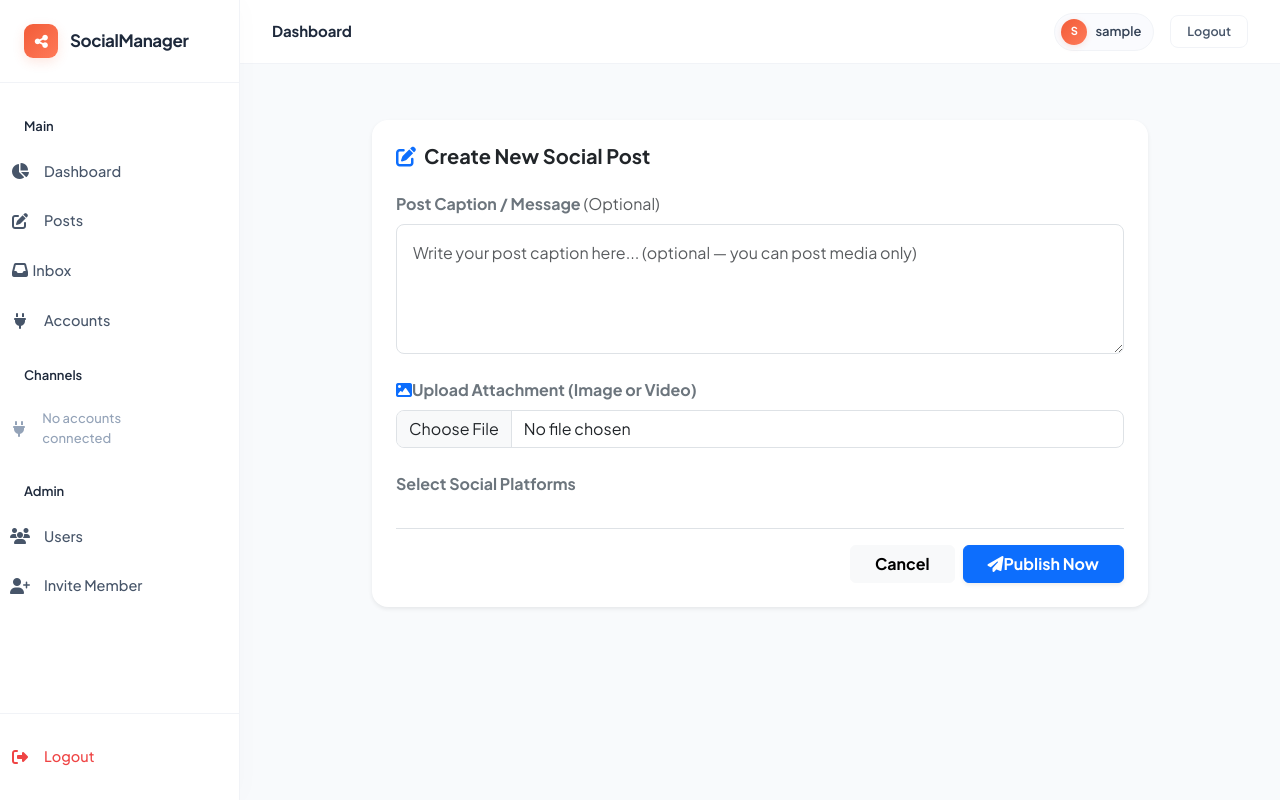
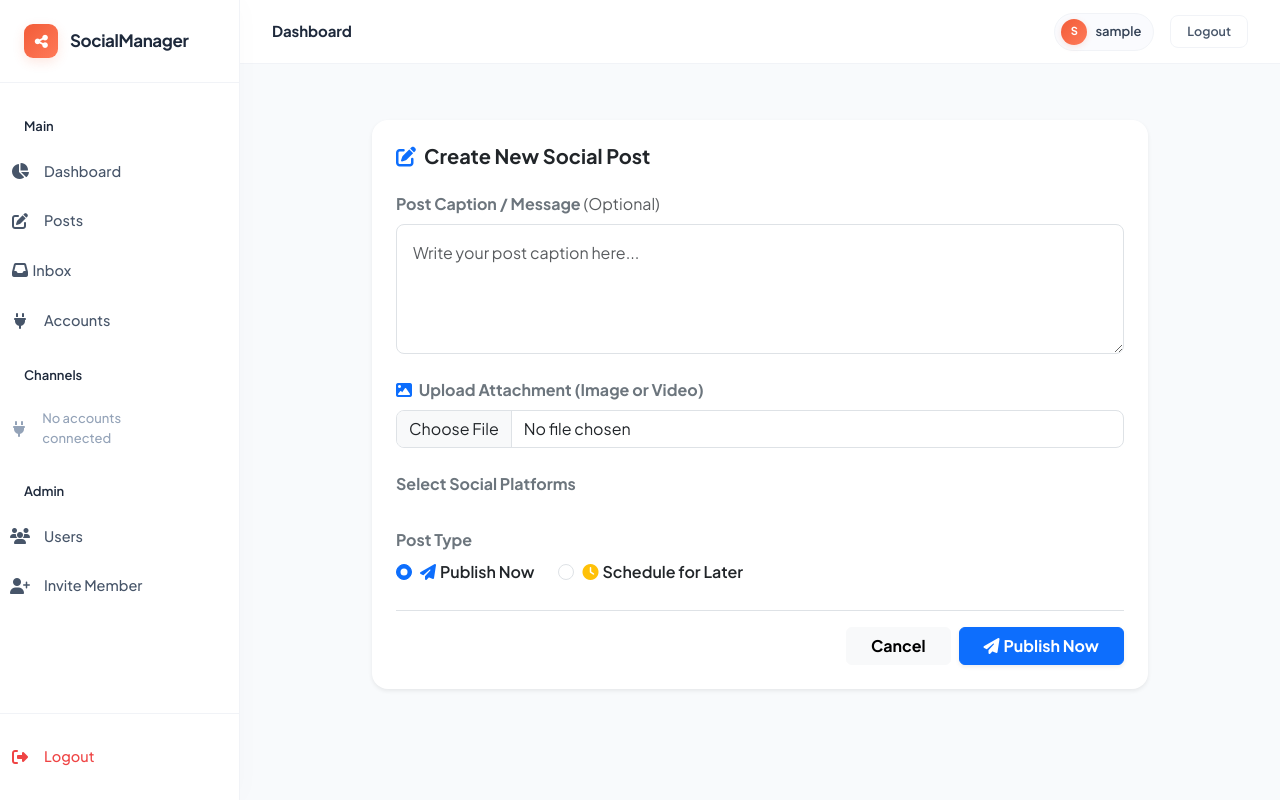
Before and after one commit to nawabsakib5/Social-Media-Manager, a Django app: page /posts/new/ in a window 1280 px wide. Run offline with Django 5.2, Linux system fonts and the light colour scheme; the visitor is signed in with stand-in values (Sample User, id 1); parts of the project's set-up code (start-up, migrations or seed data) failed here and were passed over; some libraries are stand-ins or nearby versions.

Commit message:
Bug Fixing

```diff
--- a/posts/templates/posts/post_form.html
+++ b/posts/templates/posts/post_form.html
@@ -4,55 +4,134 @@
 {% block content %}
 <div class="container py-4" style="max-width: 800px;">
     <div class="card border-0 shadow-sm rounded-4 p-4 bg-white">
-        <h5 class="fw-bold text-dark mb-4"><i class="fa-solid fa-pen-to-square text-primary me-2"></i>Create New Social Post</h5>
+        <h5 class="fw-bold text-dark mb-4">
+            <i class="fa-solid fa-pen-to-square text-primary me-2"></i>Create New Social Post
+        </h5>
 
-        <!-- ⚠️ enctype="multipart/form-data" অবশ্যই থাকতে হবে -->
         <form method="POST" enctype="multipart/form-data">
             {% csrf_token %}
 
-            <!-- Post Content / Caption Field (এখন সম্পূর্ণ Optional) -->
+            <!-- Post Caption -->
             <div class="mb-4">
-                <label class="form-label fw-bold text-secondary">Post Caption / Message <span class="text-muted fw-normal">(Optional)</span></label>
-                <textarea name="content" class="form-control rounded-3 p-3" rows="4" placeholder="Write your post caption here... (optional — you can post media only)"></textarea>
+                <label class="form-label fw-bold text-secondary">
+                    Post Caption / Message <span class="text-muted fw-normal">(Optional)</span>
+                </label>
+                <textarea name="content" class="form-control rounded-3 p-3" rows="4"
+                    placeholder="Write your post caption here..."></textarea>
             </div>
 
-            <!-- Image/Video Upload Field with Instant Preview -->
+            <!-- Media Upload -->
             <div class="mb-4">
-                <label class="form-label fw-bold text-secondary"><i class="fa-solid fa-image text-primary me-1.5"></i>Upload Attachment (Image or Video)</label>
+                <label class="form-label fw-bold text-secondary">
+                    <i class="fa-solid fa-image text-primary me-1"></i> Upload Attachment (Image or Video)
+                </label>
+                <input type="file" name="media_file" id="mediaInput" class="form-control rounded-3"
+                    accept="image/*,video/*" onchange="previewMedia(event)">
 
-                <!-- ⬇️ image + video উভয়ই accept করা হচ্ছে -->
-                <input type="file" name="media_file" id="imageInput" class="form-control rounded-3" accept="image/*,video/*" onchange="previewImage(event)">
-
-                <!-- Instant Image Preview Box -->
                 <div class="mt-3 text-center d-none" id="previewContainer">
                     <p class="small text-muted mb-1">Selected File Preview:</p>
-                    <img id="imagePreview" src="#" alt="Preview" class="img-fluid rounded-3 shadow-sm border d-none" style="max-height: 250px; object-fit: cover;">
-                    <video id="videoPreview" controls class="img-fluid rounded-3 shadow-sm border d-none" style="max-height: 250px;"></video>
+                    <img id="imagePreview" src="#" alt="Preview"
+                        class="img-fluid rounded-3 shadow-sm border d-none"
+                        style="max-height: 250px; object-fit: cover;">
+                    <video id="videoPreview" controls
+                        class="img-fluid rounded-3 shadow-sm border d-none"
+                        style="max-height: 250px;"></video>
                 </div>
             </div>
 
-            <!-- Select Platforms/Channels Field -->
+            <!-- Select Platforms -->
             <div class="mb-4">
                 <label class="form-label fw-bold text-secondary">Select Social Platforms</label>
                 <div class="d-flex flex-wrap gap-3">
                     {{ form.social_accounts }}
                 </div>
+                {% if form.social_accounts.errors %}
+                    <div class="text-danger small mt-1">{{ form.social_accounts.errors }}</div>
+                {% endif %}
             </div>
 
-            <!-- Publish / Schedule Action Buttons -->
+            <!-- Post Type Selection -->
+            <div class="mb-4">
+                <label class="form-label fw-bold text-secondary">Post Type</label>
+                <div class="d-flex gap-4">
+                    <div class="form-check">
+                        <input class="form-check-input" type="radio" name="post_type"
+                            id="type_instant" value="instant" checked
+                            onchange="toggleSchedule()">
+                        <label class="form-check-label fw-semibold" for="type_instant">
+                            <i class="fa-solid fa-paper-plane text-primary me-1"></i>Publish Now
+                        </label>
+                    </div>
+                    <div class="form-check">
+                        <input class="form-check-input" type="radio" name="post_type"
+                            id="type_scheduled" value="scheduled"
+                            onchange="toggleSchedule()">
+                        <label class="form-check-label fw-semibold" for="type_scheduled">
+                            <i class="fa-solid fa-clock text-warning me-1"></i>Schedule for Later
+                        </label>
+                    </div>
+                </div>
+            </div>
+
+            <!-- Schedule DateTime (শুধু Schedule select করলে দেখাবে) -->
+            <div class="mb-4 d-none" id="scheduleBox">
+                <label class="form-label fw-bold text-secondary">
+                    <i class="fa-solid fa-calendar-days text-warning me-1"></i>Schedule Date & Time
+                </label>
+                <input type="datetime-local" name="scheduled_time" id="scheduledTime"
+                    class="form-control rounded-3">
+                {% if form.scheduled_time.errors %}
+                    <div class="text-danger small mt-1">{{ form.scheduled_time.errors }}</div>
+                {% endif %}
+            </div>
+
+            <!-- Form Errors -->
+            {% if form.errors %}
+                <div class="alert alert-danger rounded-3 small">
+                    {% for field, errors in form.errors.items %}
+                        {% if field != 'social_accounts' and field != 'scheduled_time' %}
+                            {% for error in errors %}
+                                <div>{{ error }}</div>
+                            {% endfor %}
+                        {% endif %}
+                    {% endfor %}
+                </div>
+            {% endif %}
+
+            <!-- Action Buttons -->
             <div class="d-flex justify-content-end gap-2 pt-3 border-top">
                 <a href="{% url 'post_list' %}" class="btn btn-light px-4 fw-bold">Cancel</a>
-                <button type="submit" name="post_type" value="instant" class="btn btn-primary px-4 fw-bold shadow-sm">
-                    <i class="fa-solid fa-paper-plane me-1.5"></i>Publish Now
+                <button type="submit" class="btn btn-primary px-4 fw-bold shadow-sm" id="submitBtn">
+                    <i class="fa-solid fa-paper-plane me-1"></i>Publish Now
                 </button>
             </div>
         </form>
     </div>
 </div>
 
-<!-- Image/Video Instant Preview JavaScript -->
 <script>
-function previewImage(event) {
+// Schedule box toggle
+function toggleSchedule() {
+    const isScheduled = document.getElementById('type_scheduled').checked;
+    const scheduleBox = document.getElementById('scheduleBox');
+    const submitBtn = document.getElementById('submitBtn');
+    const scheduledTime = document.getElementById('scheduledTime');
+
+    if (isScheduled) {
+        scheduleBox.classList.remove('d-none');
+        scheduledTime.required = true;
+        submitBtn.innerHTML = '<i class="fa-solid fa-clock me-1"></i>Schedule Post';
+        submitBtn.classList.replace('btn-primary', 'btn-warning');
+    } else {
+        scheduleBox.classList.add('d-none');
+        scheduledTime.required = false;
+        submitBtn.innerHTML = '<i class="fa-solid fa-paper-plane me-1"></i>Publish Now';
+        submitBtn.classList.replace('btn-warning', 'btn-primary');
+    }
+}
+
+// Media preview
+function previewMedia(event) {
     const input = event.target;
     if (input.files && input.files[0]) {
         const file = input.files[0];
```
Also changed, not shown: 1 other file.
